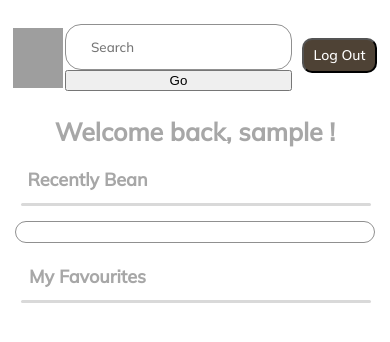
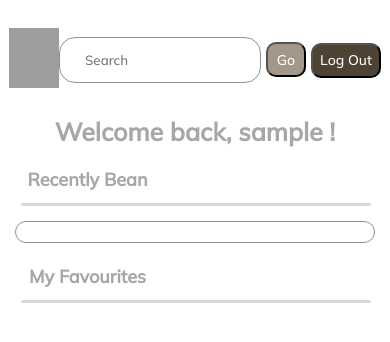
Before and after one commit to amandafroment/BeanThere, a Django app: page /home/ in a window 390 px wide. Shown: the top 342 px of the page. Run offline with Django 4.2, Linux system fonts and the light colour scheme; the visitor is signed in with stand-in values (Sample User, id 1); data that the repository does not hold is empty; grey boxes are pictures that could not be loaded.

Commit message:
search button styled desktop

```diff
--- a/beanthere/main_app/static/css/style.css
+++ b/beanthere/main_app/static/css/style.css
@@ -270,15 +270,33 @@ label {
   margin-top: 25px;
 }
 
+.search-form {
+  display: flex;
+  flex-direction: row;
+  justify-content: center;
+}
+
 .logout-btn {
   height: 40px;
-  width: 125px;
+  width: 100px;
   background-color: #4e4235;
   align-self: center;
-  margin: 25px 0px 0px 25px;
+  margin: 20px 0px 0px 5px;
   border-radius: 10px;
   font-size: 16px;
   font-family: Mulish;
+}
+
+.go-btn {
+  height: 40px;
+  width: 75px;
+  background-color: #a4978a;
+  margin: 5px 0px 0px 10px;
+  border-radius: 10px;
+  font-size: 16px;
+  font-family: Mulish;
+  color: white;
+  cursor: pointer;
 }
 
 .Rectangle-17 {
@@ -628,7 +646,7 @@ label {
     width: 50px;
     height: 60px;
     align-self: center;
-    margin-right: 2px;
+    margin-right: 0px;
     margin-bottom: 10px;
   }
 
@@ -637,7 +655,7 @@ label {
     flex-direction: column;
     justify-content: center;
     align-items: center;
-    margin-top: 5px;
+    margin-top: 10px;
   }
 
   .Rectangle-18 {
@@ -661,12 +679,35 @@ label {
   }
 
   .search-input {
-    width: 100px;
+    width: 75px;
     height: 20px;
     flex-grow: 0;
     border-radius: 16px;
     border: solid 0.5px #909090;
     background-color: #fff;
+    font-family: Mulish;
+  }
+
+  .go-btn {
+    height: 35px;
+    width: 40px;
+    background-color: #a4978a;
+    margin: 5px 0px 0px 5px;
+    border-radius: 10px;
+    font-size: 14px;
+    font-family: Mulish;
+    color: white;
+    cursor: pointer;
+  }
+
+  .logout-btn {
+    height: 35px;
+    width: 70px;
+    background-color: #4e4235;
+    align-self: center;
+    margin: 10px 0px 0px 5px;
+    border-radius: 10px;
+    font-size: 14px;
     font-family: Mulish;
   }
 
@@ -727,17 +768,6 @@ label {
     width: 50px;
   }
 
-  .logout-btn {
-    height: 35px;
-    width: 75px;
-    background-color: #4e4235;
-    align-self: center;
-    margin: 0px 0px 0px 10px;
-    border-radius: 10px;
-    font-size: 14px;
-    font-family: Mulish;
-  }
-
   .username-title {
     font-family: Mulish;
     font-size: 25px;
--- a/beanthere/main_app/templates/base.html
+++ b/beanthere/main_app/templates/base.html
@@ -21,14 +21,19 @@
         /></a>
       </div>
       <div class="search-bar">
-        <form name="myform" method="GET" action="{% url 'search' %}">
+        <form
+          name="myform"
+          method="GET"
+          action="{% url 'search' %}"
+          class="search-form"
+        >
           <input
             class="search-input"
             type="text"
             name="search"
             placeholder="Search"
           />
-          <input class="" type="submit" value="Go" />
+          <input class="go-btn anchor-btn" type="submit" value="Go" />
         </form>
         <!-- <p class="location"></p> need to add in location that is searched here -->
       </div>
```
